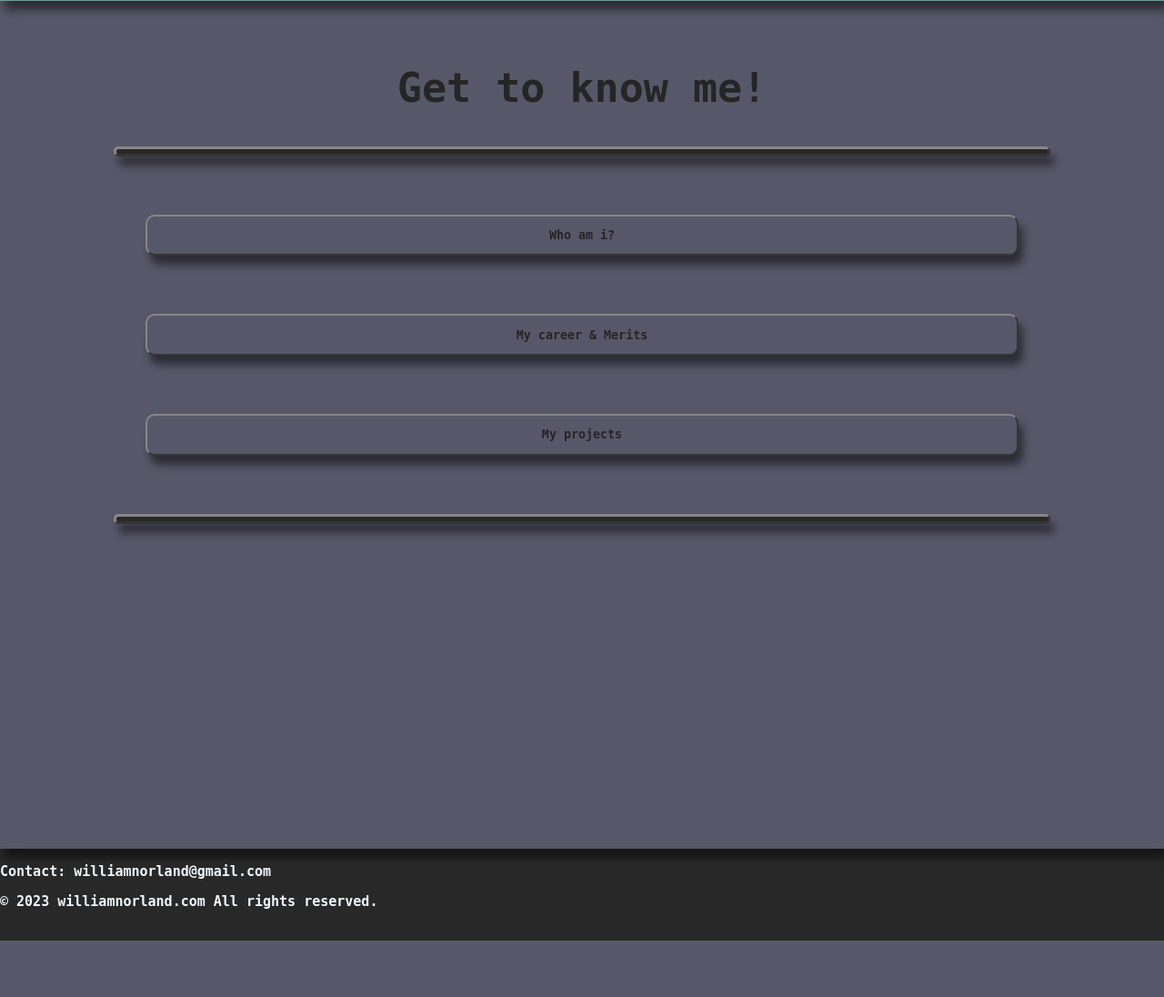
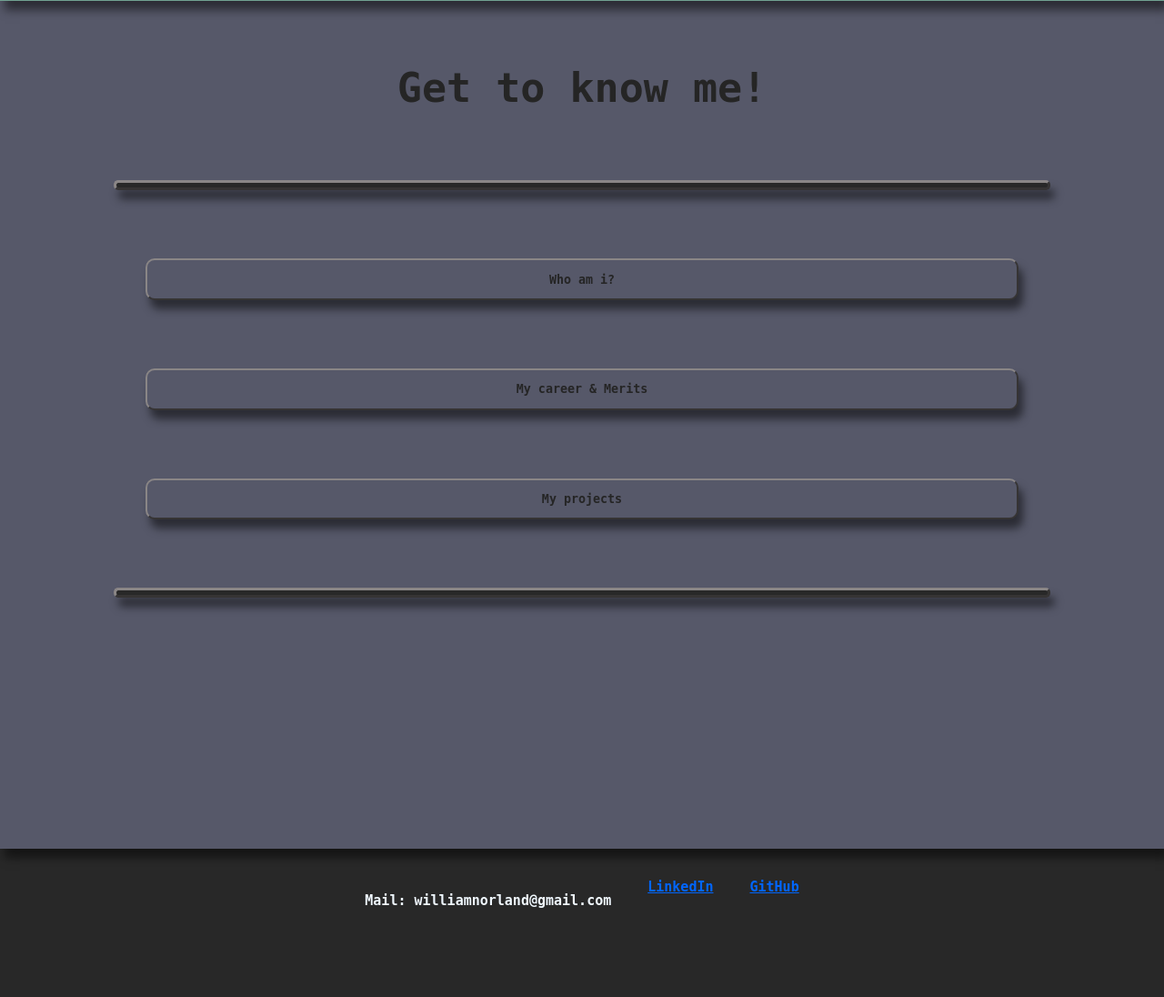
Before and after one commit to willayy/PersonalWebpage, a Flask app: page / in a window 1280 px wide. Shown: the part 249-1345 px from the top of the page at 91% size. Before the commit the page ends 1283 px from the top, so only its background shows below. Run offline with Flask 3, Linux system fonts and the light colour scheme.

Commit message:
css tweaks

```diff
--- a/static/CSS/styleSheets.css
+++ b/static/CSS/styleSheets.css
@@ -188,6 +188,8 @@
 
     margin: auto;
 
+    margin-top: 75px;
+
     width: 80%;
 
     height: 5px;
@@ -203,7 +205,7 @@
 
     margin: auto;
 
-    margin-top: 5%;
+    margin-top: 75px;
 
     width: 80%;
 
@@ -219,9 +221,13 @@
 
 .expandingButton {
 
-    margin-top: 5%;
+    margin: auto;
+
+    margin-top: 75px;
 
     width: 75%;
+
+    max-width: 1000px;
 
     border-radius: 10px;
 
@@ -239,7 +245,9 @@
 
     margin: auto;
 
-    width: calc(75% - 4px);
+    width: 75%;
+
+    max-width: 1000px;
 
     height: 0;
 
@@ -309,11 +317,11 @@
 
     z-index: 1;
 
-    padding-top: 1px;
+    padding-top: 1%;
 
-    margin: 0px;
+    display: flex;
 
-    height: 100px;
+    height: 150px;
 
     background: #282828;
 
@@ -322,3 +330,7 @@
     color: aliceblue;
 
 }
+
+.footerBox > * {
+    padding: 20px;
+}
--- a/templates/mainPage.html
+++ b/templates/mainPage.html
@@ -193,9 +193,11 @@
 
         <div class = "footerBox">
 
-            <p>Contact: williamnorland@gmail.com</p>
+            <p style=> Mail: williamnorland@gmail.com </p>
 
-            <p>&copy; 2023 williamnorland.com All rights reserved.</p>
+            <a href="https://www.linkedin.com/in/william-norland-69475b263/"> LinkedIn </a>
+
+            <a href="https://github.com/willayy"> GitHub </a>
 
             <script>
                 initEventListners()
```
